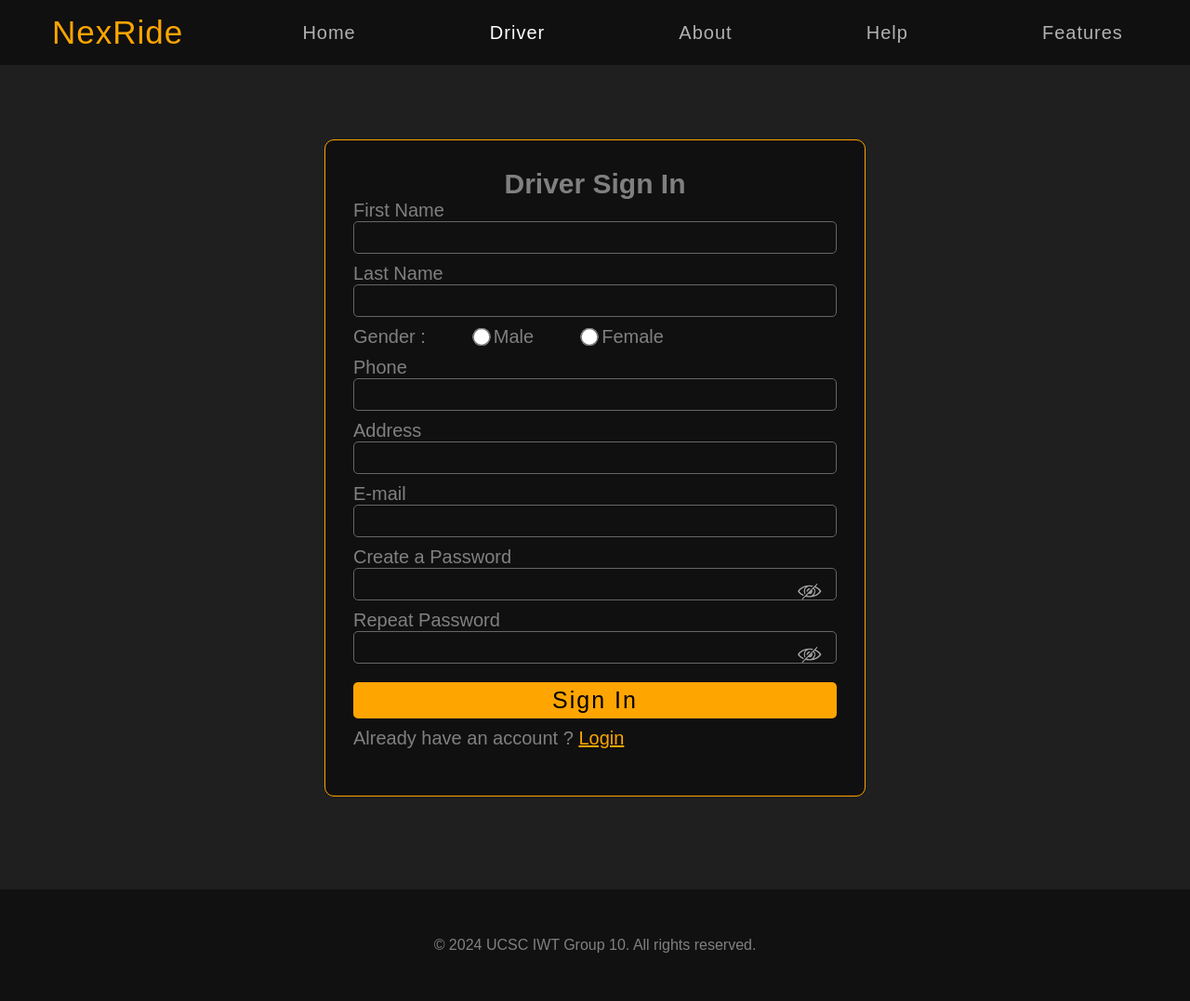
After one commit to cptdihindu/iwt-project, a PHP site: page /driver.php in a window 1280 px wide. The commit adds this page. Shown: the whole page at 93% size. Run offline with PHP 8.4, Linux system fonts and the light colour scheme.

Commit message:
Driver functions implemented and tested. working properly

```diff
--- a/admin.php
+++ b/admin.php
@@ -18,7 +18,7 @@ if (isset($_SESSION['user_role'])) {
     if ($_SESSION['user_role'] != 'admin') {
         echo "<center><h2>Oops!</h2><br/><h2>You don't have access to this page!</h2></center>";
     } else {
-        echo "<h1 align='center'>Admin Page</h1>";
+        echo "<div class='topic'>All registered users</div>";
 
         $sql = "SELECT * FROM `$tb_name`";
         $result = mysqli_query($conn, $sql);
@@ -52,7 +52,8 @@ if (isset($_SESSION['user_role'])) {
 
                         <?php echo "<td><a href='php/update.php?no=" . $row['no'] . "&email=" . urlencode($row['email']) . "'><img class='admin-table-icon' src='icons/edit.png'></a></td>"; ?>
 
-                        <?php echo "<td><a href =php/delete.php?no='".$row['no']."'><img class='admin-table-icon' src = 'icons/delete.png'></a></td>" ?>
+                        <?php echo "<td><a href='php/delete.php?no=" . $row['no'] . "'><img class='admin-table-icon' src='icons/delete.png'></a></td>"; ?>
+
                     </tr>
                     <?php } ?>
                 </tbody>
--- /dev/null
+++ b/driver.php
@@ -0,0 +1,190 @@
+<html>
+<head>
+    <link rel="stylesheet" href="style.css">
+    <title>Nexride Driver</title>
+    <style>
+        .form-holder{
+            display: flex;
+            justify-content: center;
+            width: 100%;
+        }
+        .sign-in-popup{
+            position: static;
+            visibility: visible;
+            transform: scale(1);
+        }
+        td .logout-btn{
+            box-shadow: none;
+            height: 35px;
+            width: 80px;
+            border-radius: 5px;
+        }
+    </style>
+</head>
+<body>
+
+<?php
+require_once('php/nav-variables.php');
+require_once('php/login.php');
+require_once('php/connect.php');
+$page = "driver";
+require_once('header.php');
+
+echo "<div class='nav-margin'></div>";
+?>
+
+<?php if (empty($_SESSION['user_role'])) {?>
+<div class="form-holder">
+    <div class="sign-in-popup" id="sign-in-popup">
+    <!--Sign in form-->
+        <form id="c_sign_in_form" action="php/sign-in.php?role=driver" method="post" onkeyup="validateSignIn()" onsubmit="return validateSignIn()">
+            <h2 class="form-heading">Driver Sign In</h2>
+
+            <div class="login-row">
+                First Name
+                <span id="fname-note"></span><!--JS Error note-->
+                <input type="text" id="fname" name="fname" class="textfield">
+            </div>
+            <div class="login-row">
+                Last Name
+                <span id="lname-note"></span><!--JS Error note-->
+                <input type="text" id="lname" name="lname" class="textfield">
+            </div>
+            <div class="login-row" style="display: flex;">
+                Gender :
+                <div class="radio-btns">
+                    <div><input required class="radio" type="radio" name="gender" value="m">Male</div>
+                    <div><input required class="radio" type="radio" name="gender" value="f">Female</div>
+                </div>
+            </div>
+            <div class="login-row">
+                Phone
+                <span id="tele-note"></span><!--JS Error note-->
+                <input type="text" id="tele" name="tele" class="textfield">
+            </div>
+            <div class="login-row">
+                Address
+                <span id="address-note"></span><!--JS Error note-->
+                <input type="text" id="address" name="address" class="textfield">
+            </div>
+            <div class="login-row">
+                E-mail
+                <span id="sign-email-note"></span><!--JS Error note-->
+                <input type="text" id="sign-email" name="sign-email" class="textfield">
+            </div>
+            <div class="login-row" id="sign-password-row">
+                Create a Password
+                <span id="sign-pass-note"></span><!--JS Error note-->
+                <input type="password" id="sign-pass" name="sign-pass" class="textfield">
+                <img id="sign-eye" src="icons/eye-close.png">
+            </div>
+            <div class="login-row" id="sign-re-password-row">
+                Repeat Password
+                <span id="re-sign-pass-note"></span><!--JS Error note-->
+                <input type="password" id="re-sign-pass" name="re-sign-pass" class="textfield">
+                <img id="sign-re-eye" src="icons/eye-close.png">
+            </div>
+            <div class="login-row">
+                <input type="submit" name="sign-in-submit" value="Sign In" class="login-submit"><!--Sign-in submit button-->
+            </div>
+
+            <div>
+                Already have an account ? <a class="loginSignRedir" href="index.php">Login</a>
+            </div>
+        </form>
+    </div>
+</div>
+<?php }?>
+
+<!------------------------------------------------Javascript for password eye toggling------------------------------------------------------>
+<script>
+
+    var signEye = document.getElementById("sign-eye");
+    var signReEye = document.getElementById("sign-re-eye");
+
+    var signPass = document.getElementById("sign-pass");
+    var signRePass = document.getElementById("re-sign-pass");
+
+    signEye.onclick = function(){
+        if(signPass.type == "password"){
+            signPass.type = "text";
+            signEye.src = "icons/eye-open.png";
+        }
+        else if(signPass.type = "text"){
+            signPass.type = "password";
+            signEye.src = "icons/eye-close.png";
+        }
+    }
+
+    signReEye.onclick = function(){
+        if(signRePass.type == "password"){
+            signRePass.type = "text";
+            signReEye.src = "icons/eye-open.png";
+        }
+        else if(signRePass.type = "text"){
+            signRePass.type = "password";
+            signReEye.src = "icons/eye-close.png";
+        }
+    }
+</script>
+
+<?php if(!empty($_SESSION['user_role']) && $_SESSION['user_role'] == 'driver') {?>
+<div style="min-height: 400px;">
+    <div class="topic">Ride Bookings</div>
+
+    <?php
+    $sql = "SELECT * FROM bookings";
+    $result = mysqli_query($conn, $sql);
+
+    if($result && mysqli_num_rows($result) > 0){ ?>
+        <div style="padding-bottom:25" class="subtopic">Go to customer's Pick up location, pick the customer and click "Picked" button to start the ride.</div>
+        <table class="admin-table">
+            <tbody>
+                <tr>
+                    <td>Customer No</td>
+                    <td>Name</td>
+                    <td>Phone</td>
+                    <td>Vehicle</td>
+                    <td>Pickup Location</td>
+                    <td>Drop-off Location</td>
+                    <td>Time</td>
+                    <td>Date</td>
+                    <td>Actions</td>
+                </tr>
+
+                <?php while($row = mysqli_fetch_assoc($result)) {?>
+                    <tr>
+                        <td><?php echo $row['no']?></td>
+                        <td><?php echo $row['name']?></td>
+                        <td><?php echo $row['tele']?></td>
+                        <td><?php echo $row['vehicle']?></td>
+                        <td><?php echo $row['pickLoc']?></td>
+                        <td><?php echo $row['dropLoc']?></td>
+                        <td><?php echo $row['time']?></td>
+                        <td><?php echo $row['date']?></td>
+
+                        <td><a href='php/delete.php?no=<?php echo $row['no']; ?>'><button type="button" class="logout-btn">Picked</button></a></td>
+
+                    </tr>
+                    <?php } ?>
+            </tbody>
+        </table>
+
+    <?php } else {?>
+    <div style="color: #888; padding-top:100;" class="topic">
+        No ride bookings available at this time.
+    </div>
+
+</div>
+<?php } }?>
+
+
+
+
+
+
+<?php require_once('footer.php'); ?>
+
+<script src="scripts/validate.js"></script>
+</body>
+</html>
--- a/header.php
+++ b/header.php
@@ -50,7 +50,14 @@
                             if($page == "ride")
                                 echo "<li><a class='active' href='ride.php'>Ride</a></li>";
                             else
-                            echo "<li><a href='ride.php'>Ride</a></li>";
+                                echo "<li><a href='ride.php'>Ride</a></li>";
+                        }
+                    }
+                    if (empty($_SESSION['user_role']) || $_SESSION['user_role'] == 'driver') {
+                        if ($page == "driver") {
+                            echo "<li><a class='active' href='driver.php'>Driver</a></li>";
+                        } else {
+                            echo "<li><a href='driver.php'>Driver</a></li>";
                         }
                     }
                     /* Guests can access 'driver' page
--- a/index.php
+++ b/index.php
@@ -118,7 +118,7 @@
 <!--------------------------------------------------------Sign in popup-------------------------------------------------------------------------------->
                 <div class="sign-in-popup" id="sign-in-popup">
 <!--Sign in form-->
-                <form id="c_sign_in_form" action="php/sign-in.php" method="post" onkeyup="validateSignIn()" onsubmit="return validateSignIn()">
+                <form id="c_sign_in_form" action="php/sign-in.php?role=customer" method="post" onkeyup="validateSignIn()" onsubmit="return validateSignIn()">
                     <h2 class="form-heading">Sign In</h2>
                     <button type="button" class="popup-close-btn" onclick="closeSignInPopup()">X</button>
 
@@ -177,7 +177,7 @@
                 </div>
             </div>
         </div>
-<!------------------------------------------------Javascript for password eye toggling-------------------------------------------------------------------------------->
+<!------------------------------------------------Javascript for password eye toggling------------------------------------------------------>
         <script>
             var loginEye = document.getElementById("login-eye");
             var signEye = document.getElementById("sign-eye");
--- a/php/sign-in.php
+++ b/php/sign-in.php
@@ -13,6 +13,7 @@
         $address = $_POST['address'];
         $sign_email = $_POST['sign-email'];
         $sign_pass = $_POST['sign-pass'];
+        $role = $_GET['role'];
 
         $sql = "SELECT * FROM `$tb_name` WHERE `$tb_email` = '$sign_email'";
         $result = mysqli_query($conn, $sql);
@@ -30,7 +31,7 @@
             }
         }
 
-        $sql = "INSERT INTO $tb_name(`$tb_fname`, `$tb_lname`, `$tb_gender`, `$tb_tele`, `$tb_adrs`, `$tb_email`, `$tb_pass`, `$tb_role`)VAlUES('$fname', '$lname', '$gender', '$tele', '$address', '$sign_email', '$sign_pass', 'customer')";
+        $sql = "INSERT INTO $tb_name(`$tb_fname`, `$tb_lname`, `$tb_gender`, `$tb_tele`, `$tb_adrs`, `$tb_email`, `$tb_pass`, `$tb_role`)VAlUES('$fname', '$lname', '$gender', '$tele', '$address', '$sign_email', '$sign_pass', '$role')";
 
         if(mysqli_query($conn, $sql)){
             $message = 'User registered successfully! You can login now.';
--- a/php/update.php
+++ b/php/update.php
@@ -127,7 +127,8 @@ if (isset($_SESSION['user_role'])) {
                         <div class="update-form-row"><div>Role :</div>
                             <div class="radio-field">
                                 <input type='radio' name='role' value='admin' <?php if($row['role'] == 'admin') echo 'checked'?> required> Admin &nbsp;&nbsp;
-                                <input type='radio' name='role' value='customer' <?php if($row['role'] == 'customer') echo 'checked'?> required> Customer
+                                <input type='radio' name='role' value='customer' <?php if($row['role'] == 'customer') echo 'checked'?> required> Customer &nbsp;&nbsp;
+                                <input type='radio' name='role' value='driver' <?php if($row['role'] == 'driver') echo 'checked'?> required> Driver &nbsp;&nbsp;
                             </div>
                         </div>
                         <div class="update-form-row">
```
Also changed, not shown: #Patch-notes.txt (+9 -7 lines), features.php (+95 -5 lines), php/delete.php (+24 -12 lines).
